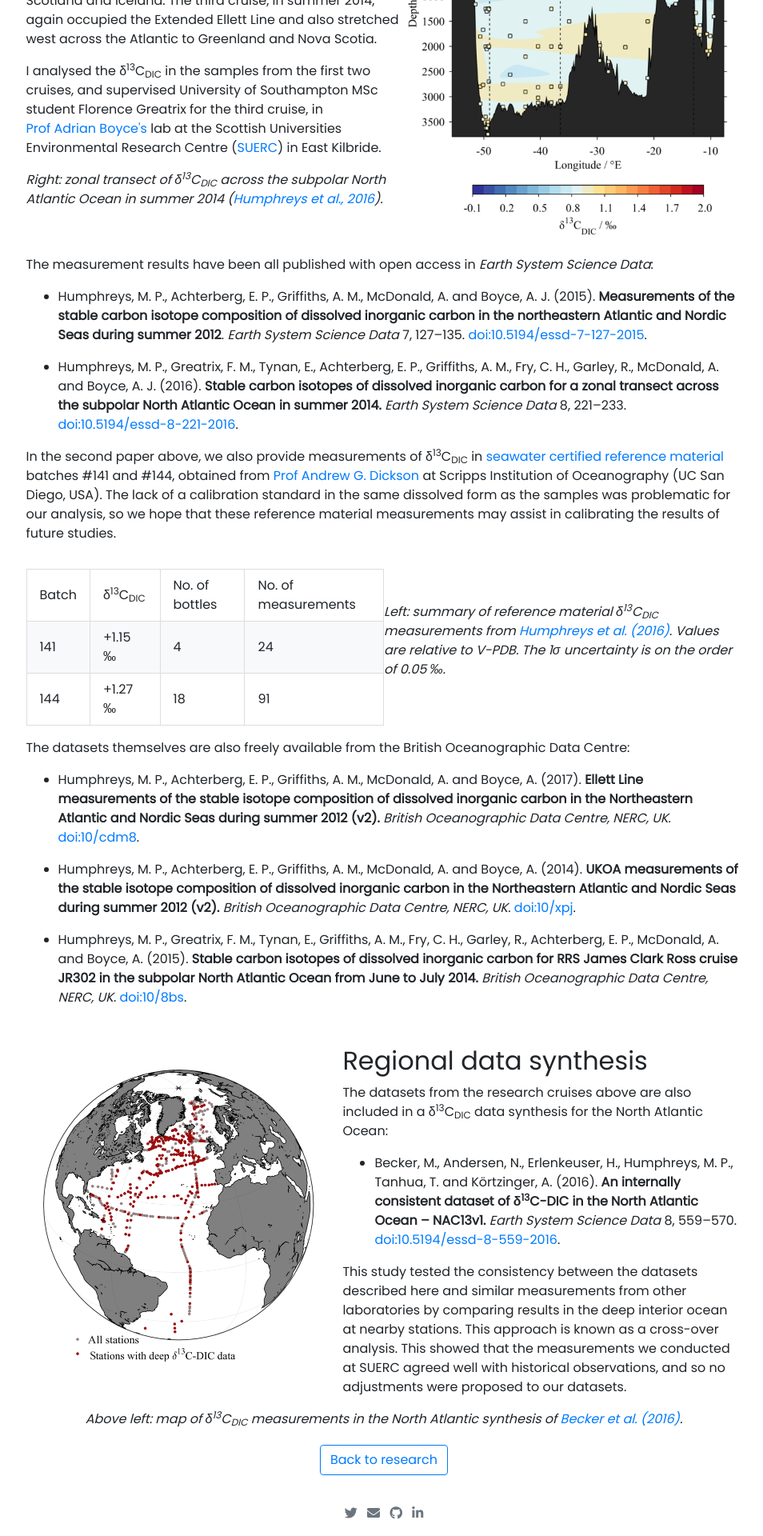
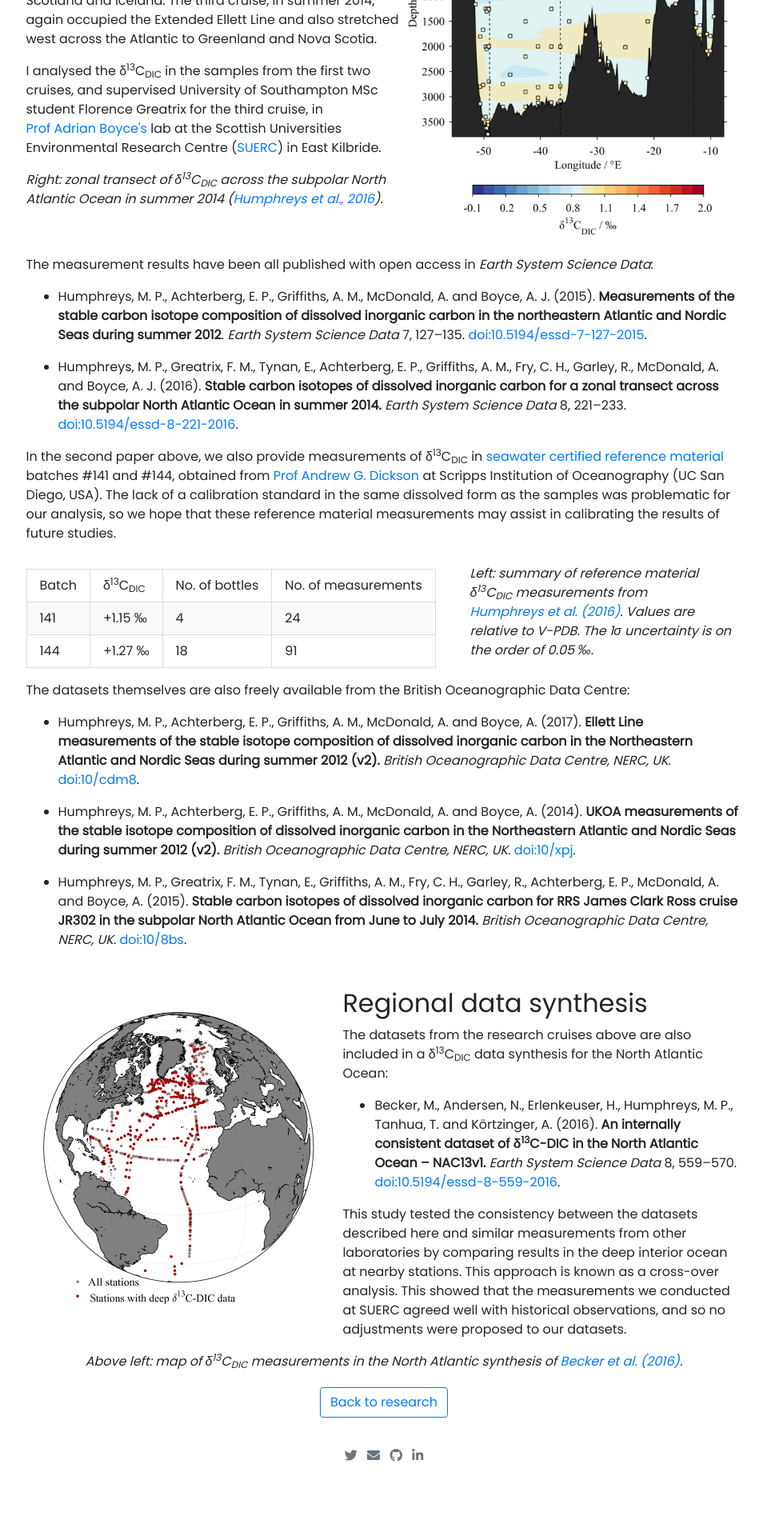
Before and after one commit to mvdh7/mvdh7.github.io, a Jekyll site: the page built from _projects/450-isotopes.md, in a window 1280 px wide. Shown: the part 703-2623 px from the top of the page at 80% size, without its empty margins (160-1114 px from the left). Built offline with Jekyll 4.4.1, drawn with Linux system fonts in a browser that asks for light colours; nearby versions of some CDN libraries; comment, search, counter and statistics services are not loaded; after the commit the page ends 2551 px from its top, so only the background shows below that.

Commit message:
Add padding

```diff
--- a/_projects/450-isotopes.md
+++ b/_projects/450-isotopes.md
@@ -36,7 +36,7 @@ The measurement results have been all published with open access in *Earth Syste
 In the second paper above, we also provide measurements of δ<sup>13</sup>C<sub>DIC</sub> in <a href="https://www.nodc.noaa.gov/ocads/oceans/Dickson_CRM/batches.html">seawater certified reference material</a> batches \#141 and \#144, obtained from <a href="http://scrippsscholars.ucsd.edu/adickson">Prof Andrew G. Dickson</a> at Scripps Institution of Oceanography (UC San Diego, USA). The lack of a calibration standard in the same dissolved form as the samples was problematic for our analysis, so we hope that these reference material measurements may assist in calibrating the results of future studies.
 
 <div style="display:flex; align-items:center">
-<table style="flex-basis:50%"><tr>
+<table style="flex-basis:60%"><tr>
 <td>Batch</td>
 <td>δ<sup>13</sup>C<sub>DIC</sub></td>
 <td>No. of bottles</td>
@@ -53,7 +53,7 @@ In the second paper above, we also provide measurements of δ<sup>13</sup>C<sub>
 <td>91</td>
 </tr></table>
 
-<p style="flex-basis:50%"><em>Left: summary of reference material δ<sup>13</sup>C<sub>DIC</sub> measurements from <a href="http://doi.org/10.5194/essd-8-221-2016">Humphreys et al. (2016)</a>. Values are relative to V-PDB. The 1σ uncertainty is on the order of 0.05 ‰.</em></p>
+<p style="flex-basis:40%; padding-left:2%"><em>Left: summary of reference material δ<sup>13</sup>C<sub>DIC</sub> measurements from <a href="http://doi.org/10.5194/essd-8-221-2016">Humphreys et al. (2016)</a>. Values are relative to V-PDB. The 1σ uncertainty is on the order of 0.05 ‰.</em></p>
 </div>
 
 The datasets themselves are also freely available from the British Oceanographic Data Centre:
```
